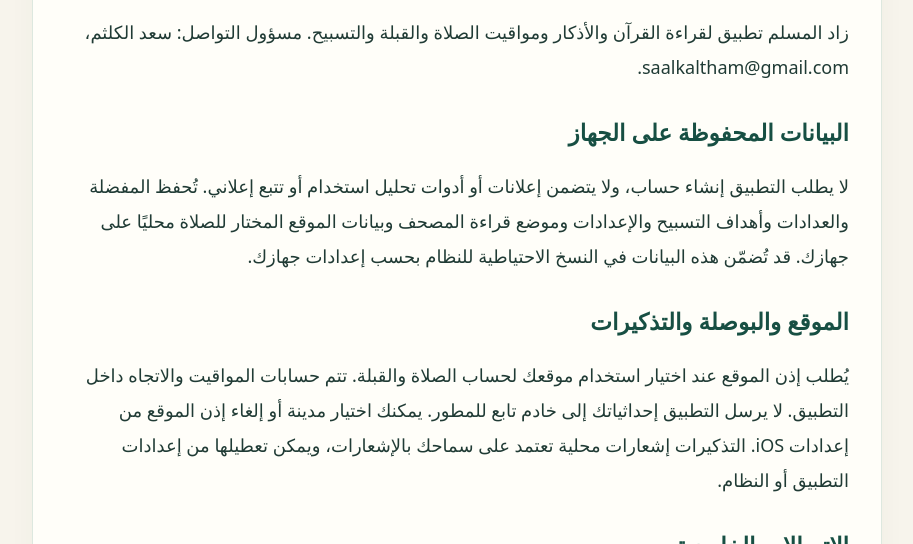
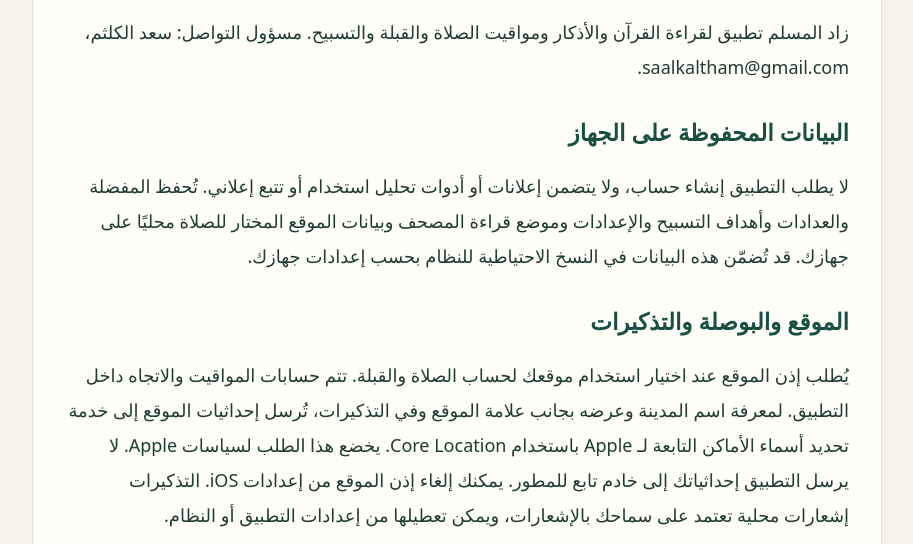
Before and after one commit to saalkaltham-dot/zadalmuslim-support, a plain HTML site: page privacy.html in a window 1280 px wide. Shown: the part 256-800 px from the top of the page, without its empty margins (183-1096 px from the left). Drawn offline with Linux system fonts and the light colour scheme.

Commit message:
Publish app support and privacy information

```diff
--- a/privacy.html
+++ b/privacy.html
@@ -4,7 +4,7 @@
 <h2>البيانات المحفوظة على الجهاز</h2>
 <p>لا يطلب التطبيق إنشاء حساب، ولا يتضمن إعلانات أو أدوات تحليل استخدام أو تتبع إعلاني. تُحفظ المفضلة والعدادات وأهداف التسبيح والإعدادات وموضع قراءة المصحف وبيانات الموقع المختار للصلاة محليًا على جهازك. قد تُضمّن هذه البيانات في النسخ الاحتياطية للنظام بحسب إعدادات جهازك.</p>
 <h2>الموقع والبوصلة والتذكيرات</h2>
-<p>يُطلب إذن الموقع عند اختيار استخدام موقعك لحساب الصلاة والقبلة. تتم حسابات المواقيت والاتجاه داخل التطبيق. لا يرسل التطبيق إحداثياتك إلى خادم تابع للمطور. يمكنك اختيار مدينة أو إلغاء إذن الموقع من إعدادات iOS. التذكيرات إشعارات محلية تعتمد على سماحك بالإشعارات، ويمكن تعطيلها من إعدادات التطبيق أو النظام.</p>
+<p>يُطلب إذن الموقع عند اختيار استخدام موقعك لحساب الصلاة والقبلة. تتم حسابات المواقيت والاتجاه داخل التطبيق. لمعرفة اسم المدينة وعرضه بجانب علامة الموقع وفي التذكيرات، تُرسل إحداثيات الموقع إلى خدمة تحديد أسماء الأماكن التابعة لـ Apple باستخدام Core Location. يخضع هذا الطلب لسياسات Apple. لا يرسل التطبيق إحداثياتك إلى خادم تابع للمطور. يمكنك إلغاء إذن الموقع من إعدادات iOS. التذكيرات إشعارات محلية تعتمد على سماحك بالإشعارات، ويمكن تعطيلها من إعدادات التطبيق أو النظام.</p>
 <h2>الاتصالات الخارجية</h2>
 <p>نص المصحف وموارد القراءة الأساسية مضمنة في التطبيق. عند تشغيل التلاوات يتصل جهازك بخدمة EveryAyah لتنزيل الصوت. يتيح التطبيق أيضًا فتح روابط مصادر المحتوى وقارئ خارجي في المتصفح. تتلقى الخدمات الخارجية بيانات الاتصال اللازمة لتقديم الطلب مثل عنوان IP، وقد تحتفظ بسجلات تشغيل وفق سياساتها. لا يتحكم مطور التطبيق في ممارسات هذه الخدمات، ولا ينبغي فهم عدم وجود تحليلات داخل التطبيق على أنه ضمان لعدم احتفاظ المواقع الخارجية بسجلات.</p>
 <p>عند التواصل عبر البريد، تُستخدم المعلومات التي ترسلها للرد على ملاحظتك أو طلبك، ويخضع نقل البريد لخدمة البريد المستخدمة لديك ولدى المستلم. لا ترسل بيانات حساسة غير لازمة.</p>
```
